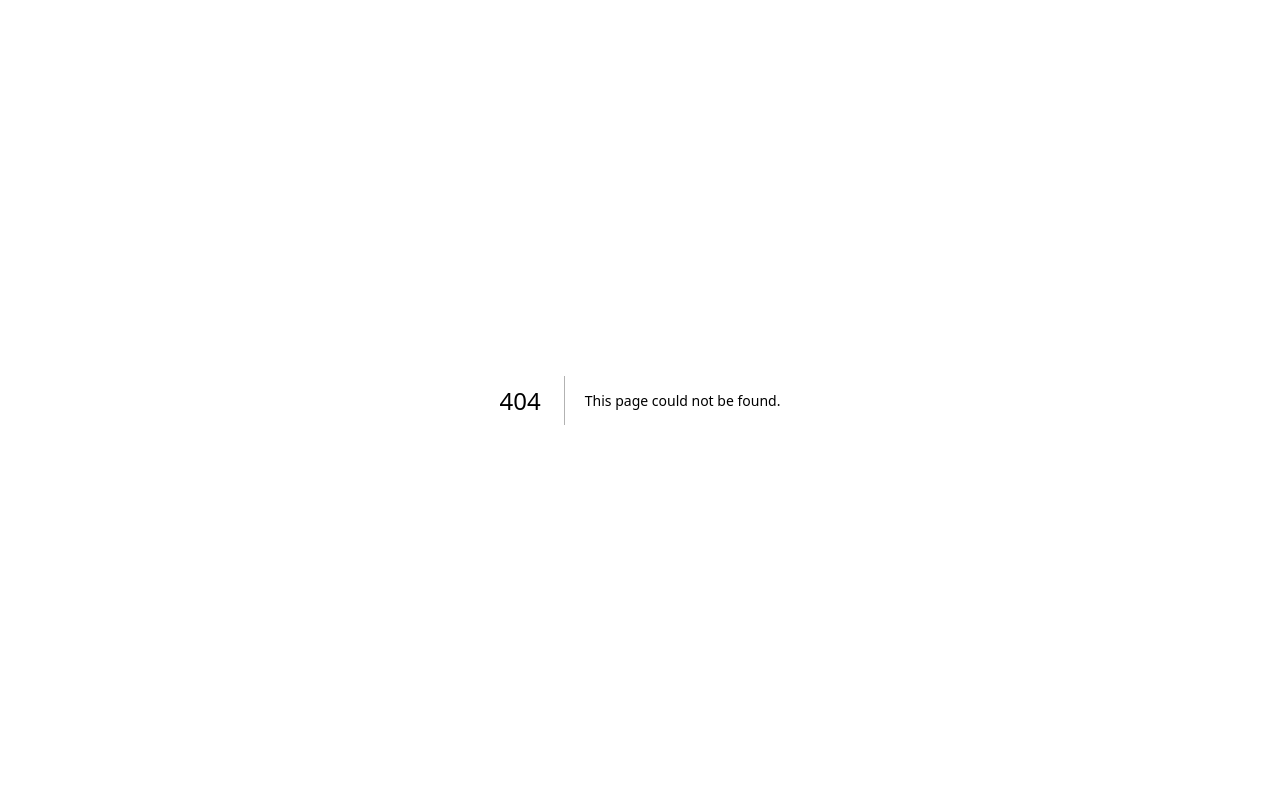
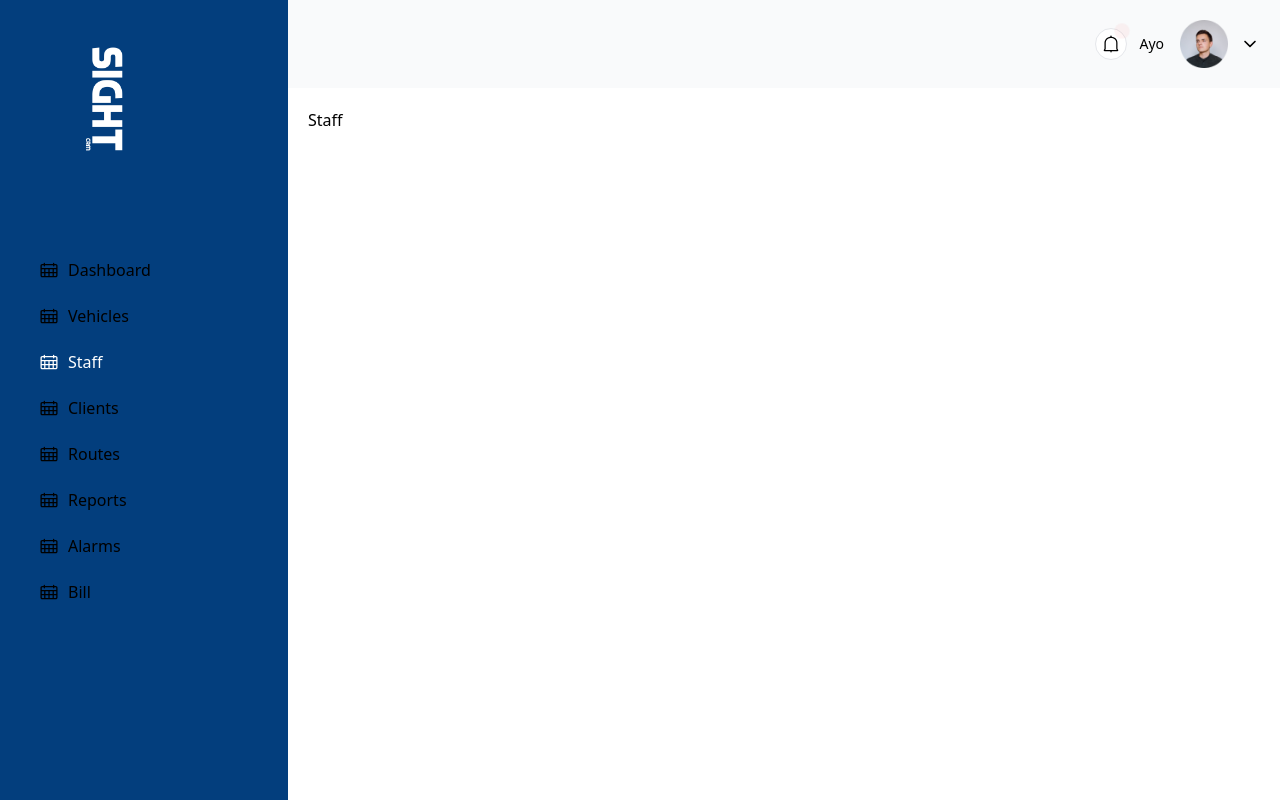
Before and after one commit to shittu121/CRM-Project, a Next.js app: page /staff in a window 1280 px wide. Before the commit this address had no page. Built offline with nearby package versions, Linux system fonts and the light colour scheme.

Commit message:
first commit

```diff
--- /dev/null
+++ b/src/app/(company)/alarms/page.tsx
@@ -0,0 +1,11 @@
+import React from 'react'
+
+export default function DashboardPage() {
+  return (
+    <div>
+
+       alarms
+
+    </div>
+  )
+}
--- /dev/null
+++ b/src/app/(company)/bill/page.tsx
@@ -0,0 +1,11 @@
+import React from 'react'
+
+export default function DashboardPage() {
+  return (
+    <div>
+
+       bill
+
+    </div>
+  )
+}
--- /dev/null
+++ b/src/app/(company)/clients/page.tsx
@@ -0,0 +1,11 @@
+import React from 'react'
+
+export default function DashboardPage() {
+  return (
+    <div>
+
+       clients
+
+    </div>
+  )
+}
--- /dev/null
+++ b/src/app/(company)/reports/page.tsx
@@ -0,0 +1,11 @@
+import React from 'react'
+
+export default function DashboardPage() {
+  return (
+    <div>
+
+       reports
+
+    </div>
+  )
+}
--- /dev/null
+++ b/src/app/(company)/routes/page.tsx
@@ -0,0 +1,11 @@
+import React from 'react'
+
+export default function DashboardPage() {
+  return (
+    <div>
+
+       routes
+
+    </div>
+  )
+}
--- /dev/null
+++ b/src/app/(company)/vehicles/page.jsx
@@ -0,0 +1,11 @@
+import React from 'react'
+
+export default function DashboardPage() {
+  return (
+    <div>
+
+       vehicles
+
+    </div>
+  )
+}
--- a/src/app/(staff)/layout.tsx
+++ b/src/app/(staff)/layout.tsx
@@ -1,14 +1,14 @@
 import type { Metadata } from "next";
 import { Inter } from "next/font/google";
 import "../globals.css";
-import SideBar from "@/components/company/Layout/SideBar";
-import Header from "@/components/company/Layout/Header";
+import Header from "@/components/staff/Layout/Header";
+import SideBar from "@/components/staff/Layout/SideBar";
 
 const inter = Inter({ subsets: ["latin"] });
 
 export const metadata: Metadata = {
   title: "Sight",
-  description: "Login",
+  description: "Staff",
 };
 
 export default function RootLayout({
--- /dev/null
+++ b/src/app/(staff)/staff/page.jsx
@@ -0,0 +1,11 @@
+import React from 'react'
+
+const page = () => {
+  return (
+    <div>
+      Staff
+    </div>
+  )
+}
+
+export default page
--- a/src/components/company/Layout/SideBar/index.tsx
+++ b/src/components/company/Layout/SideBar/index.tsx
@@ -28,8 +28,8 @@ const LINKS = [
     ),
   },
   {
-    name: "Investment",
-    url: "/investment",
+    name: "Vehicles",
+    url: "/vehicles",
     icon: (
       <svg
         className="fill-current"
@@ -47,8 +47,8 @@ const LINKS = [
     ),
   },
   {
-    name: "Trading",
-    url: "/account-management",
+    name: "Staff",
+    url: "/staff",
     icon: (
       <svg
         className="fill-current"
@@ -67,8 +67,8 @@ const LINKS = [
   },
 
   {
-    name: "Signals",
-    url: "/signal",
+    name: "Clients",
+    url: "/clients",
     icon: (
       <svg
         className="fill-current"
@@ -87,8 +87,8 @@ const LINKS = [
   },
 
   {
-    name: "Trader list",
-    url: "/trader-list",
+    name: "Routes",
+    url: "/routes",
     icon: (
       <svg
         className="fill-current"
@@ -107,8 +107,8 @@ const LINKS = [
   },
 
   {
-    name: "Affiliate",
-    url: "/affiliate",
+    name: "Reports",
+    url: "/reports",
     icon: (
       <svg
         className="fill-current"
@@ -127,8 +127,28 @@ const LINKS = [
   },
 
   {
-    name: "Profile",
-    url: "/profile",
+    name: "Alarms",
+    url: "/alarms",
+    icon: (
+      <svg
+        className="fill-current"
+        width="18"
+        height="18"
+        viewBox="0 0 18 18"
+        fill="none"
+        xmlns="http://www.w3.org/2000/svg"
+      >
+        <path
+          d="M15.7499 2.9812H14.2874V2.36245C14.2874 2.02495 14.0062 1.71558 13.6405 1.71558C13.2749 1.71558 12.9937 1.99683 12.9937 2.36245V2.9812H4.97803V2.36245C4.97803 2.02495 4.69678 1.71558 4.33115 1.71558C3.96553 1.71558 3.68428 1.99683 3.68428 2.36245V2.9812H2.2499C1.29365 2.9812 0.478027 3.7687 0.478027 4.75308V14.5406C0.478027 15.4968 1.26553 16.3125 2.2499 16.3125H15.7499C16.7062 16.3125 17.5218 15.525 17.5218 14.5406V4.72495C17.5218 3.7687 16.7062 2.9812 15.7499 2.9812ZM1.77178 8.21245H4.1624V10.9968H1.77178V8.21245ZM5.42803 8.21245H8.38115V10.9968H5.42803V8.21245ZM8.38115 12.2625V15.0187H5.42803V12.2625H8.38115ZM9.64678 12.2625H12.5999V15.0187H9.64678V12.2625ZM9.64678 10.9968V8.21245H12.5999V10.9968H9.64678ZM13.8374 8.21245H16.228V10.9968H13.8374V8.21245ZM2.2499 4.24683H3.7124V4.83745C3.7124 5.17495 3.99365 5.48433 4.35928 5.48433C4.7249 5.48433 5.00615 5.20308 5.00615 4.83745V4.24683H13.0499V4.83745C13.0499 5.17495 13.3312 5.48433 13.6968 5.48433C14.0624 5.48433 14.3437 5.20308 14.3437 4.83745V4.24683H15.7499C16.0312 4.24683 16.2562 4.47183 16.2562 4.75308V6.94683H1.77178V4.75308C1.77178 4.47183 1.96865 4.24683 2.2499 4.24683ZM1.77178 14.5125V12.2343H4.1624V14.9906H2.2499C1.96865 15.0187 1.77178 14.7937 1.77178 14.5125ZM15.7499 15.0187H13.8374V12.2625H16.228V14.5406C16.2562 14.7937 16.0312 15.0187 15.7499 15.0187Z"
+          fill=""
+        />
+      </svg>
+    ),
+  },
+
+  {
+    name: "Bill",
+    url: "/bill",
     icon: (
       <svg
         className="fill-current"
@@ -205,16 +225,16 @@ export default function SideBar() {
         }`}
       >
         <div className="flex items-center justify-between gap-2 px-6 py-5 lg:py-6">
-          {/* <Link href="/">
+          { <Link href="/">
             <Image
-              src={logo}
+              src="/whitelogo.png"
               className="w-[70px] md:w-[150px]"
               width="150"
               height="100"
               alt=""
             />
 
-          </Link> */}
+          </Link> }
 
           <button
             onClick={() => setSidebarOpen(!sidebarOpen)}
--- a/src/components/staff/Layout/Header/index.tsx
+++ b/src/components/staff/Layout/Header/index.tsx
@@ -1,7 +1,7 @@
 "use client"
 import Image from "next/image";
 import Link  from "next/link";
-import logo from "../../../../../public/logo1.png";
+// import logo from "../../../../../public/logo1.png";
 import DropDownUser from "../DropDownUser";
 import { useAllContx } from "@/store/AllContext";
 import DropdownNotification from "../DropdownNotification";
@@ -15,7 +15,7 @@ const Header = () => {
     const { sidebarOpen, setSidebarOpen } = useAllContx();
 
   return (
-    <header className="sticky  font-roboto top-0 z-999 flex w-full  bg-whitesmoke  drop-shadow-1 ">
+    <header className="sticky  font-roboto top-0 z-999 flex w-full  bg-gray-50  drop-shadow-1 ">
       <div className="flex flex-grow items-center justify-between px-4 py-5 shadow-2 md:px-6 2xl:px-11">
         <form action="" className="hidden md:block"></form>
         <div className="flex items-center gap-2 sm:gap-4 lg:hidden">
@@ -59,9 +59,9 @@ const Header = () => {
             </span>
           </button>
 
-          <Link className="block flex-shrink-0 lg:hidden" href="/">
+          {/* <Link className="block flex-shrink-0 lg:hidden" href="/">
             <Image src={logo} width="70" height="70" alt="" />
-          </Link>
+          </Link> */}
         </div>
 
         <div className="flex items-center gap-3 2xsm:gap-7">
--- a/src/components/staff/Layout/SideBar/index.tsx
+++ b/src/components/staff/Layout/SideBar/index.tsx
@@ -1,7 +1,7 @@
 "use client";
 import { useState, useEffect, useRef } from "react";
 import { usePathname } from "next/navigation";
-import logo from "../../../../../public/logo1.png";
+//import logo from "../../../../../public/logo1.png";
 import Image from "next/image";
 import { useAllContx } from "@/store/AllContext";
 import React from "react";
@@ -28,8 +28,8 @@ const LINKS = [
     ),
   },
   {
-    name: "Investment",
-    url: "/investment",
+    name: "Vehicles",
+    url: "/vehicles",
     icon: (
       <svg
         className="fill-current"
@@ -47,8 +47,8 @@ const LINKS = [
     ),
   },
   {
-    name: "Trading",
-    url: "/account-management",
+    name: "Staff",
+    url: "/staff",
     icon: (
       <svg
         className="fill-current"
@@ -67,8 +67,8 @@ const LINKS = [
   },
 
   {
-    name: "Signals",
-    url: "/signal",
+    name: "Clients",
+    url: "/clients",
     icon: (
       <svg
         className="fill-current"
@@ -87,8 +87,8 @@ const LINKS = [
   },
 
   {
-    name: "Trader list",
-    url: "/trader-list",
+    name: "Routes",
+    url: "/routes",
     icon: (
       <svg
         className="fill-current"
@@ -107,8 +107,8 @@ const LINKS = [
   },
 
   {
-    name: "Affiliate",
-    url: "/affiliate",
+    name: "Reports",
+    url: "/reports",
     icon: (
       <svg
         className="fill-current"
@@ -127,8 +127,28 @@ const LINKS = [
   },
 
   {
-    name: "Profile",
-    url: "/profile",
+    name: "Alarms",
+    url: "/alarms",
+    icon: (
+      <svg
+        className="fill-current"
+        width="18"
+        height="18"
+        viewBox="0 0 18 18"
+        fill="none"
+        xmlns="http://www.w3.org/2000/svg"
+      >
+        <path
+          d="M15.7499 2.9812H14.2874V2.36245C14.2874 2.02495 14.0062 1.71558 13.6405 1.71558C13.2749 1.71558 12.9937 1.99683 12.9937 2.36245V2.9812H4.97803V2.36245C4.97803 2.02495 4.69678 1.71558 4.33115 1.71558C3.96553 1.71558 3.68428 1.99683 3.68428 2.36245V2.9812H2.2499C1.29365 2.9812 0.478027 3.7687 0.478027 4.75308V14.5406C0.478027 15.4968 1.26553 16.3125 2.2499 16.3125H15.7499C16.7062 16.3125 17.5218 15.525 17.5218 14.5406V4.72495C17.5218 3.7687 16.7062 2.9812 15.7499 2.9812ZM1.77178 8.21245H4.1624V10.9968H1.77178V8.21245ZM5.42803 8.21245H8.38115V10.9968H5.42803V8.21245ZM8.38115 12.2625V15.0187H5.42803V12.2625H8.38115ZM9.64678 12.2625H12.5999V15.0187H9.64678V12.2625ZM9.64678 10.9968V8.21245H12.5999V10.9968H9.64678ZM13.8374 8.21245H16.228V10.9968H13.8374V8.21245ZM2.2499 4.24683H3.7124V4.83745C3.7124 5.17495 3.99365 5.48433 4.35928 5.48433C4.7249 5.48433 5.00615 5.20308 5.00615 4.83745V4.24683H13.0499V4.83745C13.0499 5.17495 13.3312 5.48433 13.6968 5.48433C14.0624 5.48433 14.3437 5.20308 14.3437 4.83745V4.24683H15.7499C16.0312 4.24683 16.2562 4.47183 16.2562 4.75308V6.94683H1.77178V4.75308C1.77178 4.47183 1.96865 4.24683 2.2499 4.24683ZM1.77178 14.5125V12.2343H4.1624V14.9906H2.2499C1.96865 15.0187 1.77178 14.7937 1.77178 14.5125ZM15.7499 15.0187H13.8374V12.2625H16.228V14.5406C16.2562 14.7937 16.0312 15.0187 15.7499 15.0187Z"
+          fill=""
+        />
+      </svg>
+    ),
+  },
+
+  {
+    name: "Bill",
+    url: "/bill",
     icon: (
       <svg
         className="fill-current"
@@ -199,21 +219,21 @@ export default function SideBar() {
   return (
     <div>
       <aside
-        className={`absolute font-roboto  bg-whitesmoke left-0 top-0 z-50 flex h-screen w-72 flex-col  overflow-y-hidden  duration-300 ease-linear  lg:static lg:translate-x-0 ${
+        className={`absolute font-roboto  bg-primary left-0 top-0 z-50 flex h-screen w-72 flex-col  overflow-y-hidden  duration-300 ease-linear  lg:static lg:translate-x-0 ${
           sidebarOpen ? "translate-x-0" : "-translate-x-full"
         }`}
       >
         <div className="flex items-center justify-between gap-2 px-6 py-5 lg:py-6">
-          <Link href="/">
+          { <Link href="/">
             <Image
-              src={logo}
+              src="/whitelogo.png"
               className="w-[70px] md:w-[150px]"
               width="150"
               height="100"
-              alt=""
+              alt="logo"
             />
-            {/* <img className="w-[200px]" src="" alt="Logo" /> */}
-          </Link>
+
+          </Link> }
 
           <button
             onClick={() => setSidebarOpen(!sidebarOpen)}
```
Also changed, not shown: package.json (+4 -3 lines), 1 other file (tests, documents, lock files or other folders).
